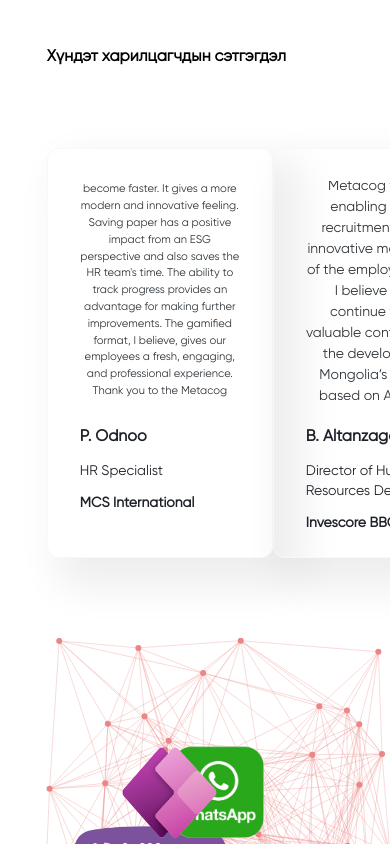
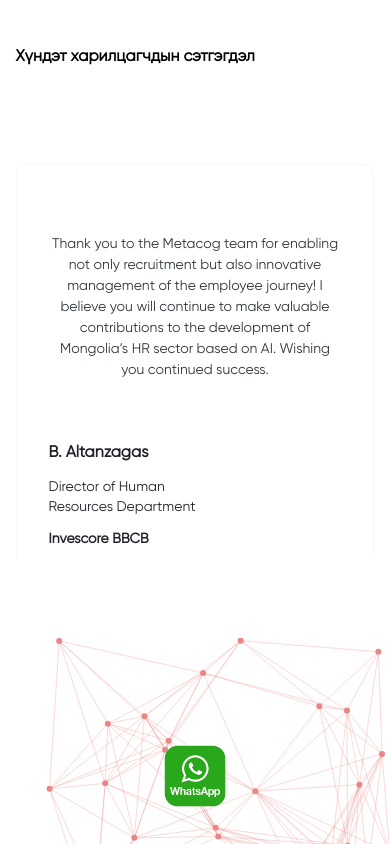
Before and after one commit to anandpeak/landingpage, a Next.js app: page / in a window 390 px wide. Shown: the part 5780-6624 px from the top of the page. Built offline with nearby package versions, Linux system fonts and the light colour scheme.

Commit message:
added mobile version

```diff
--- a/components/home/Comments.tsx
+++ b/components/home/Comments.tsx
@@ -1,23 +1,121 @@
+"use client";
 import comments from "../../json/comments.json";
+import { motion, AnimatePresence } from "framer-motion";
+import { useEffect, useState, useRef } from "react";
 
 export default function Comments() {
+  const [current, setCurrent] = useState(0);
+  const [direction, setDirection] = useState<"next" | "prev">("next");
+  const [isAuto, setIsAuto] = useState(true);
+  const total = comments.length;
+
+  const autoInterval = useRef<NodeJS.Timeout | null>(null);
+
+  // Auto advance
+  useEffect(() => {
+    if (isAuto) {
+      autoInterval.current = setInterval(() => {
+        setDirection("next");
+        setCurrent((prev) => (prev + 1) % total);
+      }, 5000);
+    }
+
+    return () => {
+      if (autoInterval.current) clearInterval(autoInterval.current);
+    };
+  }, [isAuto, total]);
+
+  const handleDragEnd = (event: any, info: any) => {
+    if (info.offset.x < -50) {
+      setDirection("next");
+      setCurrent((prev) => (prev + 1) % total);
+      setIsAuto(false); // stop auto on manual swipe
+    } else if (info.offset.x > 50) {
+      setDirection("prev");
+      setCurrent((prev) => (prev - 1 + total) % total);
+      setIsAuto(false); // stop auto on manual swipe
+    }
+  };
+
+  const variants = {
+    enter: (dir: "next" | "prev") => ({
+      x: dir === "next" ? 300 : -300,
+      opacity: 0,
+    }),
+    center: {
+      x: 0,
+      opacity: 1,
+    },
+    exit: (dir: "next" | "prev") => ({
+      x: dir === "next" ? -300 : 300,
+      opacity: 0,
+    }),
+  };
+
   return (
-    <div className="mx-[12vw] mb-20">
+    <div className="md:mx-[12vw] mx-[4vw] mb-20">
       <p className="text-[clamp(18px, 2.5vw, 24px)] font-semibold mb-20">
         Хүндэт харилцагчдын сэтгэгдэл
       </p>
-      <div className="flex items-center justify-between">
+
+      {/* Mobile carousel */}
+      <div className="md:hidden relative h-[410px] w-full overflow-hidden">
+        <AnimatePresence mode="wait" custom={direction}>
+          <motion.div
+            key={current}
+            custom={direction}
+            variants={variants}
+            initial="enter"
+            animate="center"
+            exit="exit"
+            transition={{ duration: 0.5 }}
+            drag="x"
+            onDragEnd={handleDragEnd}
+            className="absolute top-0 left-0 w-full cursor-grab active:cursor-grabbing"
+          >
+            <div className="w-full h-[410px] rounded-xl p-8 border border-[#f8f8f8] shadow-md my-4 bg-white">
+              <div className="mb-6 text-center h-[219px] overflow-hidden flex items-center justify-center">
+                <p
+                  className={`text-[#2F353A] text-wrap ${
+                    current === 0
+                      ? "text-[10.5px]"
+                      : current === 1
+                      ? "text-[14px]"
+                      : "text-base"
+                  }`}
+                >
+                  {comments[current].comments}
+                </p>
+              </div>
+
+              <div>
+                <p className="font-semibold text-[#1E2228] text-[clamp(14px, 1.5vw, 18px)]">
+                  {comments[current].name}
+                </p>
+                <p className="text-sm text-[#1E2228] w-[160px] my-3 text-[clamp(12px, 1.2vw, 16px)]">
+                  {comments[current].prof}
+                </p>
+                <p className="text-sm text-[#1E2228] font-semibold text-[clamp(12px, 1.2vw, 16px)]">
+                  {comments[current].company}
+                </p>
+              </div>
+            </div>
+          </motion.div>
+        </AnimatePresence>
+      </div>
+
+      {/* Desktop flex layout */}
+      <div className="hidden md:flex items-center justify-between overflow-visible md:flex-wrap gap-6 scrollbar-hide">
         {comments.map((item, index) => (
           <div
             key={index}
-            className="w-[340px] h-[410px] rounded-xl p-8 border border-[#f8f8f8]"
-            style={{ boxShadow: "20px 20px 40px 10px rgba(0, 0, 0, 0.07)" }}
+            className="w-[280px] md:w-[340px] h-[410px] rounded-xl p-8 border border-[#f8f8f8] flex-shrink-0 shadow-[20px_20px_40px_10px_rgba(0,0,0,0.07)] my-4"
           >
             <div className="mb-6 text-center h-[219px] overflow-hidden flex items-center justify-center">
               <p
-                className={`text-[#2F353A] ${
+                className={`text-[#2F353A] text-wrap ${
                   index === 0
-                    ? "text-[11.2px]"
+                    ? "md:text-[11.2px] sm:text-[10.5px] text-[10.5px]"
                     : index === 1
                     ? "text-[14px]"
                     : "text-base"
--- a/components/home/Integrations.tsx
+++ b/components/home/Integrations.tsx
@@ -5,6 +5,16 @@
   const ref = useRef<HTMLDivElement>(null);
   const canvasRef = useRef<HTMLCanvasElement>(null);
   const isInView = useInView(ref, { amount: 0.5, once: false });
+  const [mobile, setMobile] = React.useState(false);
+
+  const isMobile = () => window.innerWidth <= 768;
+
+  useEffect(() => {
+    const handleResize = () => setMobile(isMobile());
+    handleResize(); // initial check
+    window.addEventListener("resize", handleResize);
+    return () => window.removeEventListener("resize", handleResize);
+  }, []);
 
   useEffect(() => {
     const canvas = canvasRef.current;
@@ -21,6 +31,7 @@
     const dots: { x: number; y: number; dx: number; dy: number }[] = [];
     let lines: { x: number; y: number; dx: number; dy: number }[][] = [];
 
+    if (mobile) {
       for (let i = 0; i < 120; i++) {
         dots.push({
           x: Math.random() * width,
@@ -28,6 +39,16 @@
           dx: (Math.random() - 0.5) * 2,
           dy: (Math.random() - 0.5) * 2,
         });
+      }
+    } else {
+      for (let i = 0; i < 60; i++) {
+        dots.push({
+          x: Math.random() * width,
+          y: Math.random() * height,
+          dx: (Math.random() - 0.5) * 2,
+          dy: (Math.random() - 0.5) * 2,
+        });
+      }
     }
 
     const calculateDistance = (
@@ -89,86 +110,115 @@
       className="relative w-full h-screen flex items-center justify-center bg-transparent"
     >
       <canvas ref={canvasRef} />
-      <h1 className="text-[88px] font-bold absolute">Integrations</h1>
+      <h1 className="text-[44px] md:text-[88px] font-bold absolute">
+        Integrations
+      </h1>
 
       {[
         {
           src: "/img/home/integ/viber.svg",
-          className: "top-1/5 left-1/6 h-24",
+          className: "md:top-1/5 top-1/4 left-[12%] md:left-1/6 md:h-24 h-16",
           x: -200,
           y: -200,
+          mobileX: -100,
+          mobileY: -100,
         },
         {
           src: "/img/home/integ/whatsapp.svg",
-          className: "top-1/8 left-1/3 ms-10 h-24",
+          className:
+            "top-1/8 left-1/2 transform -translate-x-1/2 md:left-1/3  md:translate-x-0 md:ms-10 md:h-24 h-16",
           x: -50,
           y: -200,
+          mobileX: -0,
+          mobileY: -200,
         },
         {
           src: "/img/home/integ/powerapp.svg",
-          className: "top-1/8 right-1/3 me-10 h-24",
+          className:
+            "top-1/4 right-[20%] md:top-1/8 md:right-1/3  md:me-10 md:h-26 h-16",
           x: 50,
           y: -200,
+          mobileX: 100,
+          mobileY: -100,
         },
         {
           src: "/img/home/integ/outlook.svg",
-          className: "top-1/5 right-1/5 h-20 mt-10",
+          className:
+            "top-1/3 right-[10%] mt-8 md:top-1/5 md:right-1/5 md:h-20 h-14 md:mt-10",
           x: 200,
           y: -200,
+          mobileX: 200,
+          mobileY: 0,
         },
         {
           src: "/img/home/integ/odoo.svg",
-          className: "right-1/12",
+          className: "md:right-1/12 md:mt-0 mt-28 right-[4%] w-32 md:w-auto",
           x: 400,
           y: 0,
+          mobileX: 200,
+          mobileY: 0,
         },
         {
           src: "/img/home/integ/teams.svg",
-          className: "bottom-1/4 right-1/5 h-20",
+          className: "bottom-1/4 right-[12%] md:right-1/5 md:h-20 h-14",
           x: 200,
           y: 200,
+          mobileX: 200,
+          mobileY: 200,
         },
         {
           src: "/img/home/integ/calendly.svg",
-          className: "bottom-1/10 right-1/3 ps-20",
+          className:
+            "bottom-1/8 left-1/2 transform -translate-x-1/2 md:translate-x-0 md:bottom-1/10 md:right-1/3 md:ps-20",
           x: 50,
           y: 200,
+          mobileX: 0,
+          mobileY: 200,
         },
         {
           src: "/img/home/integ/gsuite.svg",
-          className: "bottom-1/10 left-1/3 w-60 pe-20",
+          className:
+            "bottom-1/4 left-[12%] md:bottom-1/10 md:left-1/3 w-20 md:w-60 md:pe-20",
           x: -50,
           y: 200,
+          mobileX: -100,
+          mobileY: 200,
         },
-        // {
-        //   src: "/img/home/integ/vertex.svg",
-        //   className: "top-32 left-60",
-        //   x: -200,
-        //   y: -200,
-        // },
         {
           src: "/img/home/integ/green.svg",
-          className: "bottom-1/4 left-1/8",
+          className: "mt-32 left-[4%] md:bottom-1/4 md:left-1/8 md:w-auto w-40",
           x: -200,
           y: 200,
+          mobileX: -200,
+          mobileY: 0,
         },
         {
           src: "/img/home/integ/oauth.svg",
-          className: "left-1/12 h-26",
+          className: "top-1/3 left-[5%] mt-6 md:mt-8 md:left-1/12 md:h-26 h-16",
           x: -400,
           y: 0,
+          mobileX: -200,
+          mobileY: 0,
         },
       ].map((item, index) => (
         <motion.img
           key={index}
           src={item.src}
           alt="Integration Logo"
-          className={`absolute ${item.className} h-16`}
-          initial={{ opacity: 0, x: item.x, y: item.y }}
+          className={`absolute ${item.className} h-12 md:h-16`}
+          initial={{
+            opacity: 0,
+            x: mobile ? item.mobileX ?? item.x : item.x,
+            y: mobile ? item.mobileY ?? item.y : item.y,
+          }}
           animate={
             isInView
               ? { opacity: 1, x: 0, y: 0 }
-              : { opacity: 0, x: item.x, y: item.y }
+              : {
+                  opacity: 0,
+                  x: mobile ? item.mobileX ?? item.x : item.x,
+                  y: mobile ? item.mobileY ?? item.y : item.y,
+                }
           }
           transition={{ duration: 0.8 }}
         />
```
Lines whose indentation alone changed are shown as unchanged.
